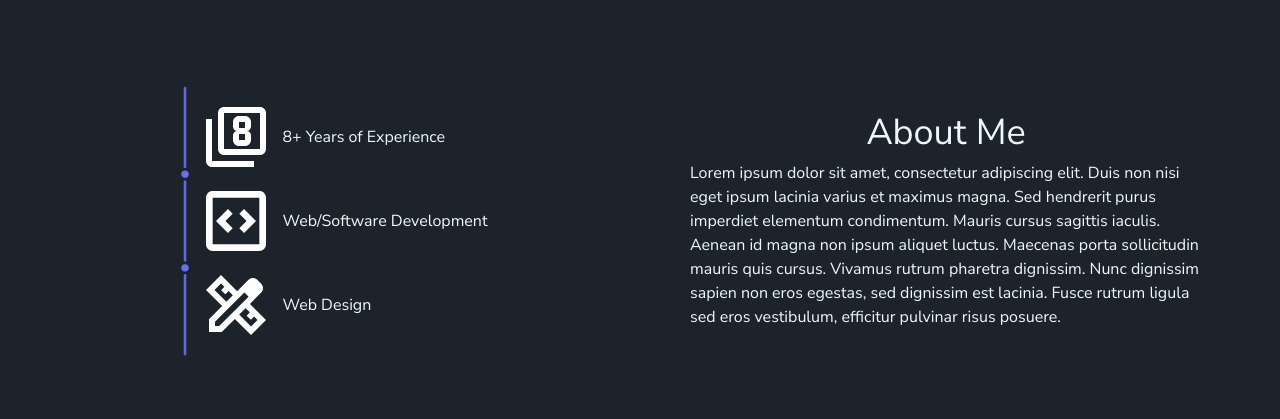
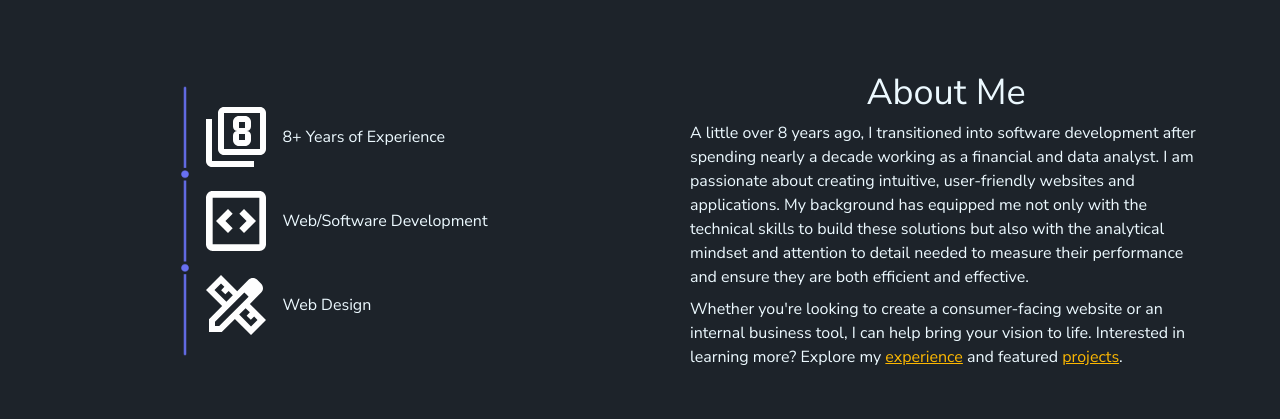
Before and after one commit to PurpleTurtl04/NickEdwards, a Next.js app in the folder portfolio/: page / in a window 1280 px wide. Shown: the part 980-1399 px from the top of the page. Built offline with nearby package versions, Linux system fonts and the light colour scheme.

Commit message:
Removed placeholder text for About Me section and added new summary. Modified project component spacing.

```diff
--- a/portfolio/components/landing/about-section.jsx
+++ b/portfolio/components/landing/about-section.jsx
@@ -1,6 +1,7 @@
 import Image from 'next/image';
 
 import accent from '@/public/images/Accent.png';
+import Link from 'next/link';
 
 export default function AboutSection() {
     return (
@@ -10,14 +11,28 @@ export default function AboutSection() {
                     About Me
                 </h2>
                 <p className='max-w-lg text-justify lg:text-left'>
-                    Lorem ipsum dolor sit amet, consectetur adipiscing elit.
-                    Duis non nisi eget ipsum lacinia varius et maximus magna.
-                    Sed hendrerit purus imperdiet elementum condimentum. Mauris
-                    cursus sagittis iaculis. Aenean id magna non ipsum aliquet
-                    luctus. Maecenas porta sollicitudin mauris quis cursus.
-                    Vivamus rutrum pharetra dignissim. Nunc dignissim sapien non
-                    eros egestas, sed dignissim est lacinia. Fusce rutrum ligula
-                    sed eros vestibulum, efficitur pulvinar risus posuere.
+                    A little over 8 years ago, I transitioned into software
+                    development after spending nearly a decade working as a
+                    financial and data analyst. I am passionate about creating
+                    intuitive, user-friendly websites and applications. My
+                    background has equipped me not only with the technical
+                    skills to build these solutions but also with the analytical
+                    mindset and attention to detail needed to measure their
+                    performance and ensure they are both efficient and
+                    effective.
+                </p>
+                <p className='mt-2 max-w-lg text-justify lg:text-left'>
+                    Whether you&apos;re looking to create a consumer-facing
+                    website or an internal business tool, I can help bring your
+                    vision to life. Interested in learning more? Explore my{' '}
+                    <Link href='/about' className='link link-warning'>
+                        experience
+                    </Link>{' '}
+                    and featured{' '}
+                    <Link href='/projects' className='link link-warning'>
+                        projects
+                    </Link>
+                    .
                 </p>
             </div>
             <div className='flex justify-center lg:gap-4'>
--- a/portfolio/components/projects/project.jsx
+++ b/portfolio/components/projects/project.jsx
@@ -32,7 +32,7 @@ export default function Project({
             <div
                 className={`flex flex-col items-center ${id % 2 == 0 ? 'lg:order-1' : 'lg:order-2'}`}
             >
-                <div className='flex flex-col items-center gap-2 lg:mt-0 lg:items-start'>
+                <div className='flex flex-col items-center gap-1.5 lg:mt-0 lg:items-start lg:gap-2'>
                     <h3 className='text-2xl lg:text-3xl'>{name}</h3>
                     <div className='flex gap-1 lg:gap-1.5'>
                         {techStack.map((tech, index) => (
```
